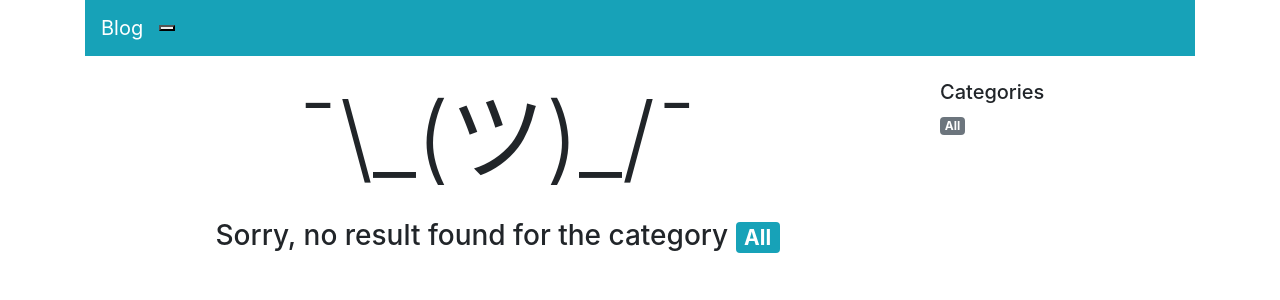
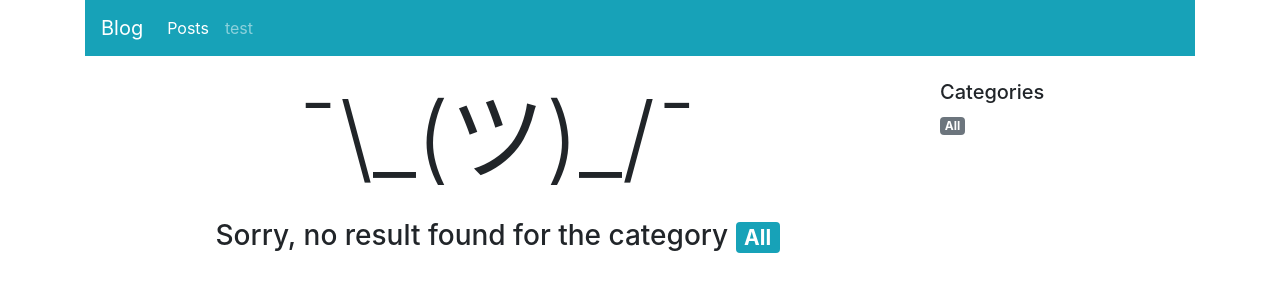
Before and after one commit to mclouu/clouDjango, a Django app: page /blog/posts/ in a window 1280 px wide. Shown: the top 300 px of the page. Run offline with Django 3.2, Linux system fonts and the light colour scheme; data that the repository does not hold is empty; some libraries are stand-ins or nearby versions.

Commit message:
update navbar

```diff
--- a/blog/navigation.py
+++ b/blog/navigation.py
@@ -3,6 +3,7 @@ from django.urls import reverse_lazy
 NAV_POSTS = 'Posts'
 NAV_ITEMS = (
     (NAV_POSTS, reverse_lazy('home')),
+    ('test', reverse_lazy('home')),
 )
 
 
--- a/blog/views.py
+++ b/blog/views.py
@@ -1,4 +1,3 @@
-# Create your views here.
 from django.shortcuts import render
 
 from blog.models import Post
@@ -9,8 +8,9 @@ from blog import navigation
 def post_list(request, category_name=model_helpers.post_category_all.slug()):
     category, posts = model_helpers.get_category_and_posts(category_name)
     categories = model_helpers.get_categories()
+
     context = {
-        'navigation_item': navigation.navigation_items(navigation.NAV_POSTS),
+        'navigation_items': navigation.navigation_items(navigation.NAV_POSTS),
         'category': category,
         'posts': posts,
         'categories': categories,
--- a/templates/base.html
+++ b/templates/base.html
@@ -12,14 +12,14 @@
 <div class="container">
     <nav class="navbar sticky-top navbar-expand-md navbar-dark bg-info">
         <a class="navbar-brand" href="{% url 'home' %}">Blog</a>
-        <button class="navbar-toggle" type="button" data-toggle="collapse" data-target="#navbar">
-            <span class="navbar-toggle-icon"></span>
+        <button class="navbar-toggler" type="button" data-toggle="collapse" data-targer="#navbar">
+            <span class="navbar-toggler-icon"></span>
         </button>
         <div class="collapse navbar-collapse" id="navbar">
             <ul class="navbar-nav mr-auto">
                 {% for item in navigation_items %}
                 <li class="nav-item {% if item.active %}active{% endif %}">
-                    <a class="nav-link" href="{{ item.url }}">{{ item.name}}</a>
+                    <a class="nav-link" href="{{ item.url }}">{{ item.name }}</a>
                 </li>
                 {% endfor %}
             </ul>
```
